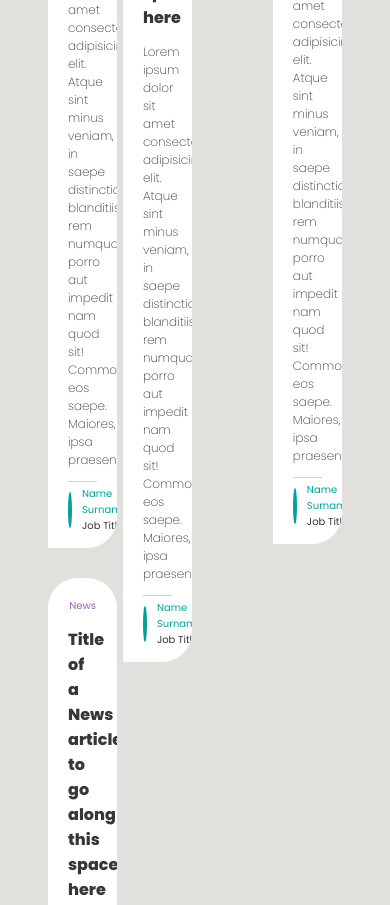
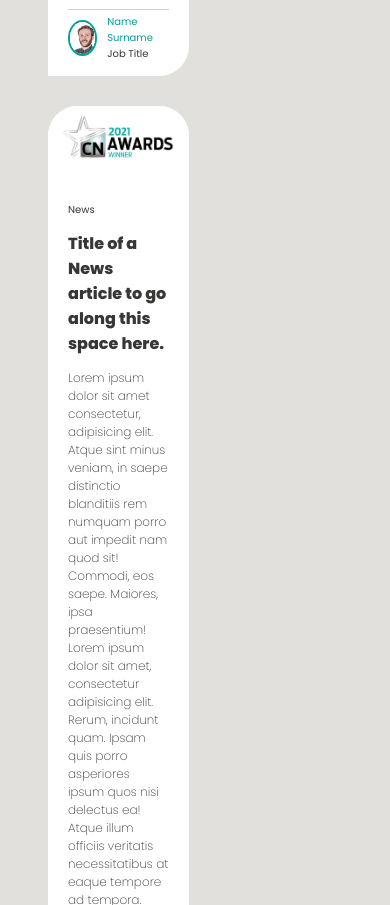
Before and after one commit to Drumbeaters/fe-codetest, a website: page www/index.html in a window 390 px wide. Shown: the part 2057-2962 px from the top of the page. Drawn offline with Linux system fonts and the light colour scheme.

Commit message:
Created Responsiveness At 1200px + Added Box on left-side-left-column

```diff
--- a/src/scss/main.scss
+++ b/src/scss/main.scss
@@ -26,6 +26,7 @@ body {
     justify-content: space-between;
     flex-wrap: nowrap;
     margin: 40px;
+    max-width: 1728px;
 }
 
 .main-left-col {
@@ -162,3 +163,15 @@ body {
     justify-content: flex-start;
     width: 48%;
 }
+
+@media screen and (max-width: 1200px){
+    .first-section-wrapper{
+        flex-direction: column;
+    }
+    .main-left-col {
+        width: 100%;
+    }
+    .main-right-col {
+        width: 100%;
+    }
+}
--- a/www/index.html
+++ b/www/index.html
@@ -89,6 +89,31 @@
                                     <p class="category news-color center-text">News</p>
                                     <h2>Title of a News article to go along this space here</h2>
                                     <p class="para">Lorem ipsum dolor sit amet consectetur, adipisicing elit. Atque sint minus veniam, in saepe distinctio blanditiis rem numquam porro aut impedit nam quod sit! Commodi, eos saepe. Maiores, ipsa praesentium!</p>
+                                </div>
+                                <div class="author">
+                                    <div class="author-thumbnail">
+                                        <img src="./assets/images/ralph.jpeg" alt="Mr Ralph">
+                                    </div>
+                                    <div class="author-text">
+                                        <p class="author-name">
+                                            Name Surname
+                                        </p>
+                                        <p class="author-job">
+                                            Job Title
+                                        </p>
+                                    </div>
+                                </div>
+                            </div>
+                        </div>
+                        <div class="small-box">
+                            <div class="post-photo">
+                                <img src="./assets/images/CN2021AWARDS.jpeg" alt="CN2021AWARDS">
+                            </div>
+                            <div class="inner-box-wrapper">
+                                <div class="title-and-para">
+                                    <p class="category News-color">News</p>
+                                    <h2>Title of a News article to go along this space here. </h2>
+                                    <p class="para">Lorem ipsum dolor sit amet consectetur, adipisicing elit. Atque sint minus veniam, in saepe distinctio blanditiis rem numquam porro aut impedit nam quod sit! Commodi, eos saepe. Maiores, ipsa praesentium! Lorem ipsum dolor sit amet, consectetur adipisicing elit. Rerum, incidunt quam. Ipsam quis porro asperiores ipsum quos nisi delectus ea! Atque illum officiis veritatis necessitatibus at eaque tempore ad tempora. Lorem ipsum dolor sit amet consectetur adipisicing elit. Beatae aspernatur voluptas adipisci inventore quos necessitatibus amet, id iusto nam non aliquam excepturi minus quod dolor tenetur. Blanditiis aperiam aspernatur explicabo?</p>
                                 </div>
                                 <div class="author">
                                     <div class="author-thumbnail">
@@ -209,6 +234,31 @@
                             </div>
                         </div>
                     </div>
+                    <div class="small-box">
+                        <div class="post-photo">
+                            <img src="./assets/images/urban-splash.jpeg" alt="urban-splash">
+                        </div>
+                        <div class="inner-box-wrapper">
+                            <div class="title-and-para">
+                                <p class="category news-color">News. <span class="category-color">Industry</span></p>
+                                <h2>Title of a News article to go along this space here</h2>
+                                <p class="para">Lorem ipsum dolor sit amet consectetur, adipisicing elit. Atque sint minus veniam, in saepe distinctio blanditiis rem numquam porro aut impedit nam quod sit! Commodi, eos saepe. Maiores, ipsa praesentium!</p>
+                            </div>
+                            <div class="author">
+                                <div class="author-thumbnail">
+                                    <img src="./assets/images/ralph.jpeg" alt="Mr Ralph">
+                                </div>
+                                <div class="author-text">
+                                    <p class="author-name">
+                                        Name Surname
+                                    </p>
+                                    <p class="author-job">
+                                        Job Title
+                                    </p>
+                                </div>
+                            </div>
+                        </div>
+                    </div>
                 </div>
                 <div class="smaller-right-column-right">
                     <div class="small-box">
```
Also changed, not shown: www/assets/css/main.css.
